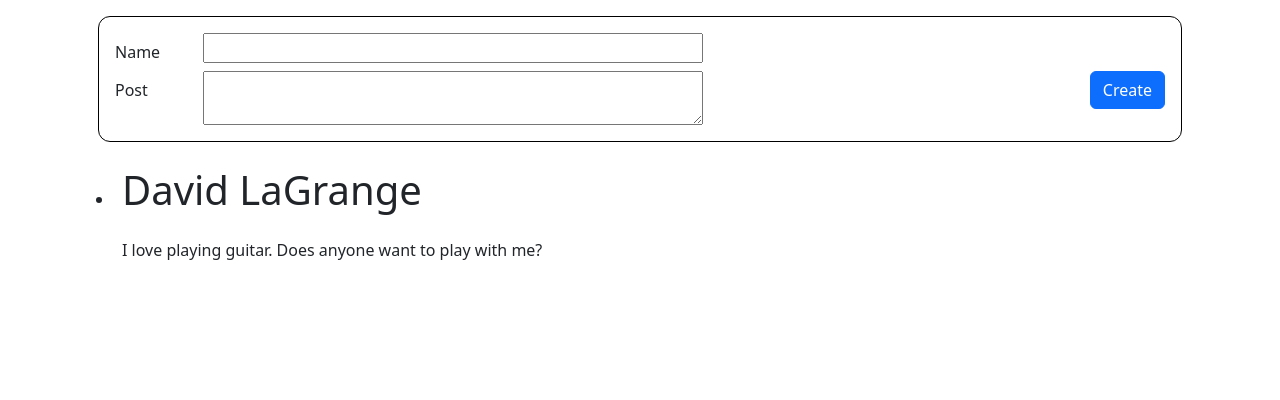
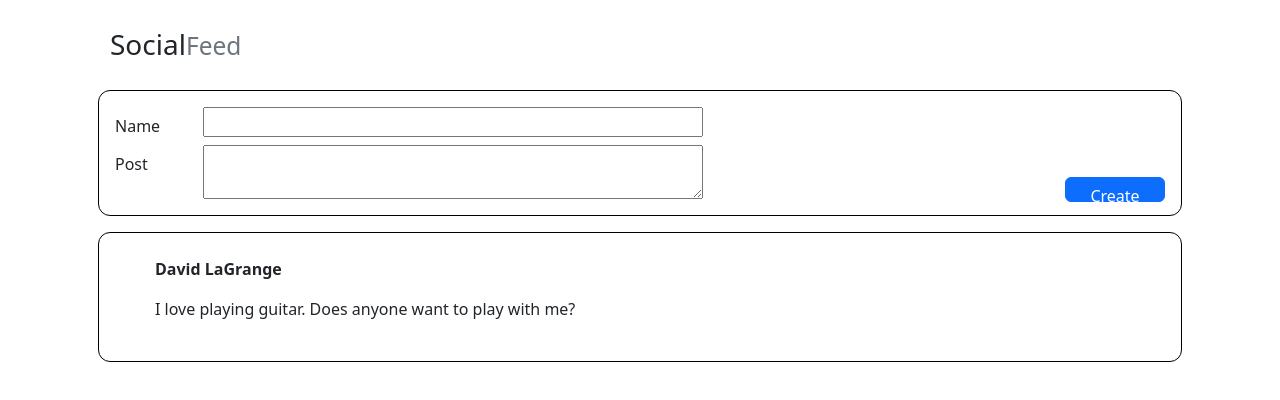
Before and after one commit to HREngCode/Social-Feed-Project, a React (Create React App) app: page / in a window 1280 px wide. Shown: the top 400 px of the page. Built offline with nearby package versions, Linux system fonts and the light colour scheme.

Commit message:
Added Code in Display Posts for Formatting Text

```diff
--- a/src/App.css
+++ b/src/App.css
@@ -5,6 +5,10 @@
     border-radius: 12px;
     margin: 1em;
     padding: 1em;
+}
+
+.table {
+    list-style: none;
 }
 
 .col-sm-2 {
@@ -15,8 +19,9 @@
 
 .btn {
     float: right;
-    padding-top: 10em;
-
+    width: 100px;
+    height: 25px;
+    border-radius: 24px;
 }
 
 .col{
--- a/src/App.js
+++ b/src/App.js
@@ -21,10 +21,13 @@ function App() {
 
   return (
     <div className='container'>
+      <div>
+        <h3 style={{margin: '1em'}}>Social<small class="text-muted">Feed</small></h3>
+      </div>
       <div className="border-box">
         <AddPosts addNewPostProperty={addNewPosts} />
       </div>
-      <div>
+      <div className="border-box">
         <DisplayPosts parentPosts={posts} />
       </div>
     </div>
--- a/src/components/AddPosts/AddPosts.jsx
+++ b/src/components/AddPosts/AddPosts.jsx
@@ -27,9 +27,8 @@ const AddPosts = (props) => {
               </div>
             </label>
             <textarea type='text' class="col" value={post} onChange={(event) => setPost(event.target.value)}></textarea>
-            <button type='submit' className="btn btn-primary">Create</button>
+            <button type='submit' className="btn btn-primary" style={{'margin-top':'2em'}}>Create</button>
           </div>
-
       </form>
      );
 }
--- a/src/components/Post/Post.jsx
+++ b/src/components/Post/Post.jsx
@@ -2,7 +2,7 @@ import React from 'react';
 
 const Post = (props) => {
     return ( <div>
-        <h1>{props.post.name}</h1>
+        <li><strong>{props.post.name}</strong></li>
         <p>{props.post.post}</p>
     </div> );
 }
```
